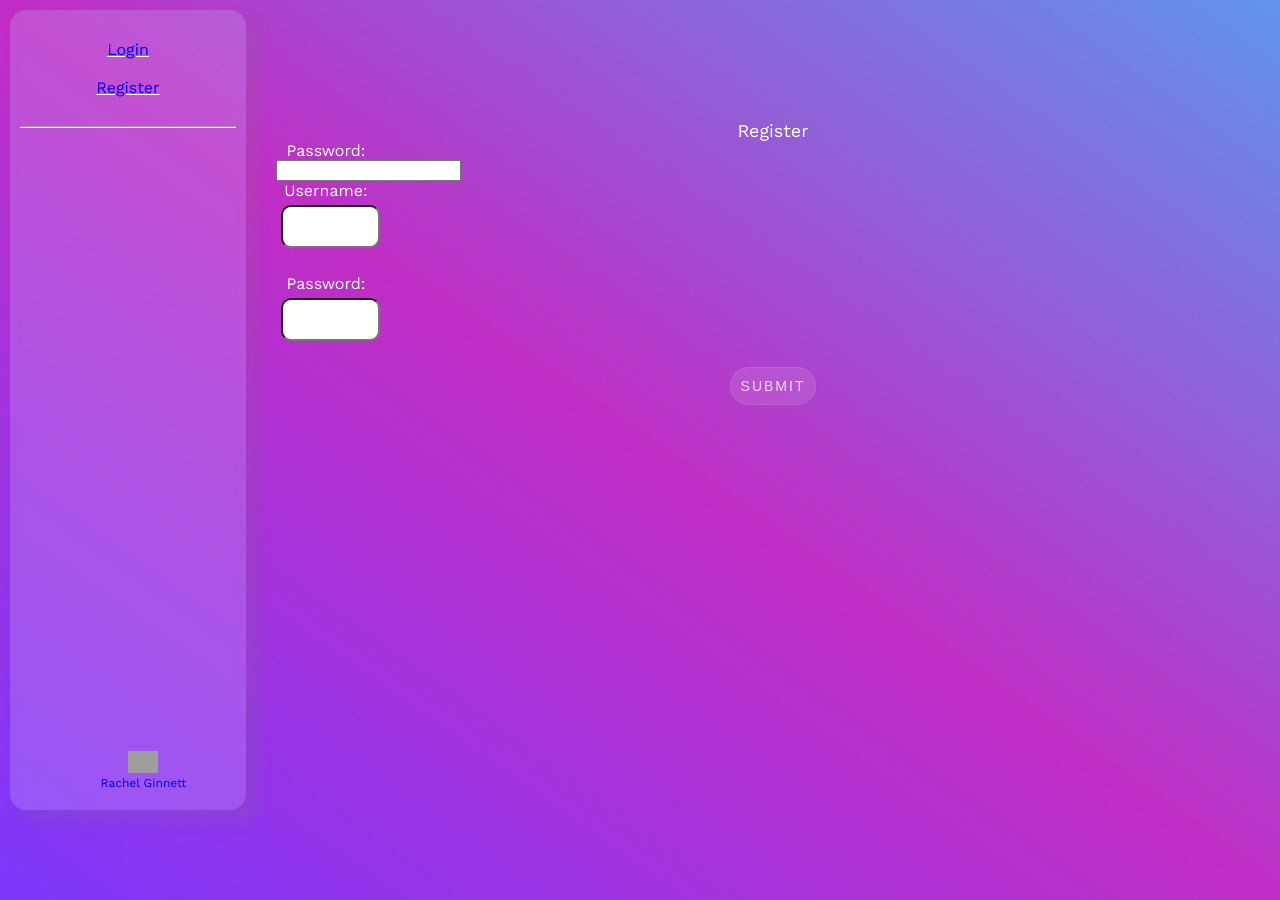
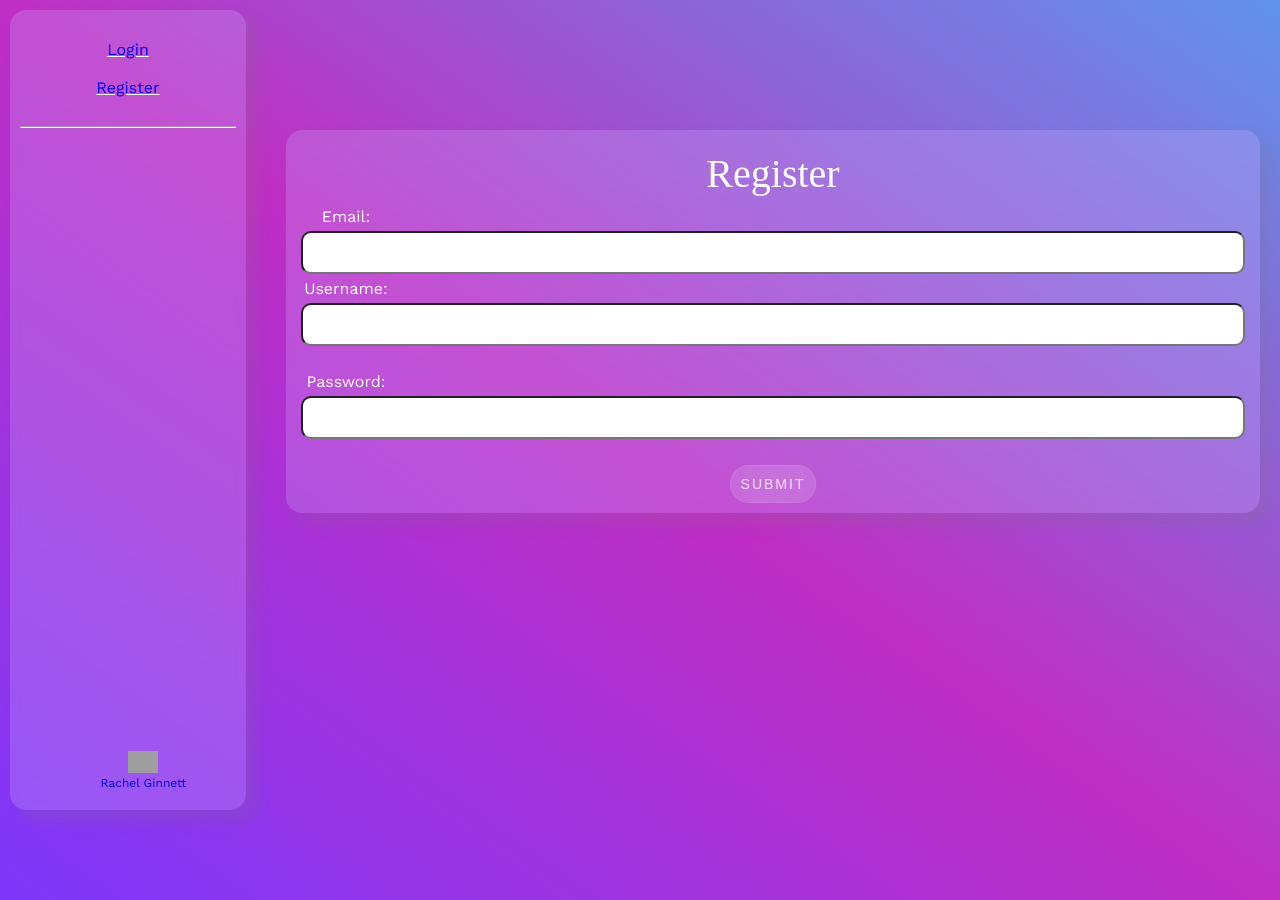
Before and after one commit to texasrachel/Personal_Projects-, a React (Create React App) app in the folder client/: page /register in a window 1280 px wide. Built offline with nearby package versions, Linux system fonts and the light colour scheme; grey boxes are pictures that could not be loaded; a web font is replaced by a local one.

Commit message:
update register

```diff
--- a/client/src/App.css
+++ b/client/src/App.css
@@ -77,7 +77,8 @@ label{
   width: 100px;
 }
 input[type="text"],
-input[type="password"] {
+input[type="password"],
+input[type="email"] {
   padding: 10px;
   margin: 5px;
   font-family: "Work Sans", sans-serif;
--- a/client/src/components/Register/Register.css
+++ b/client/src/components/Register/Register.css
@@ -1,26 +1,16 @@
-.register-input {
-  display: flex;
-  justify-content: center;
+
+.register-info {
+  align-items: center;
+  margin: auto;
   border-radius: 0.6em;
-  margin: 1em;
-  overflow: hidden;
-  box-shadow: 0 10px 20px rgba(0, 0, 0, 0.19), 0 6px 6px rgba(0, 0, 0, 0.23);
   cursor: pointer;
-  width: 50vw;
-  padding: 0 20px;
-  border: 1px solid black;
+  height: 100%;
+  padding: 12px;
+  width: 100%;
 }
-.register-label {
-  border: 1px solid grey;
-  font-family: 'Satisfy', cursive;
-  font-size: 30px;
-
+label{
+  display: block;
+  font-family: "Work Sans", sans-serif;
+  font-size: 16px;
+  width: 100px;
 }
-.register-email {
-  font-family: 'Work Sans', sans-serif;
-  padding: 0 0 5px 0;
-}
-.register-password {
-  font-family: 'Work Sans', sans-serif;
-  padding: 0 0 5px 0;
-}
--- a/client/src/components/Register/Register.jsx
+++ b/client/src/components/Register/Register.jsx
@@ -18,48 +18,48 @@ function Register(props) {
   };
 
   return (
-    <div className='register-input'>
+    <div className='glass'>
     <form onSubmit={(e)=> {
       e.preventDefault();
       props.handleRegister(formData);
     }}>
-        <div className='register-title'>Register</div>
+        <div className='page-title'>Register</div>
 
-        <div className='register-email'>
+        <div className='register-info'>
       <label>
-        Password:
+        Email:
+        </label>
         <input
           type='email'
           name='email'
           value={formData.email}
           onChange={handleChange}
         />
-      </label>
         </div>
 
         <div className='register-username'>
       <label>
         Username:
+        </label>
         <input
           type='text'
           name='username'
           value={formData.username}
           onChange={handleChange}
         />
-      </label>
         </div>
 
         <br />
         <div className='register-password'>
       <label>
         Password:
+        </label>
         <input
           type='password'
           name='password'
           value={formData.password}
           onChange={handleChange}
         />
-      </label>
         </div>
 
       <br />
```
